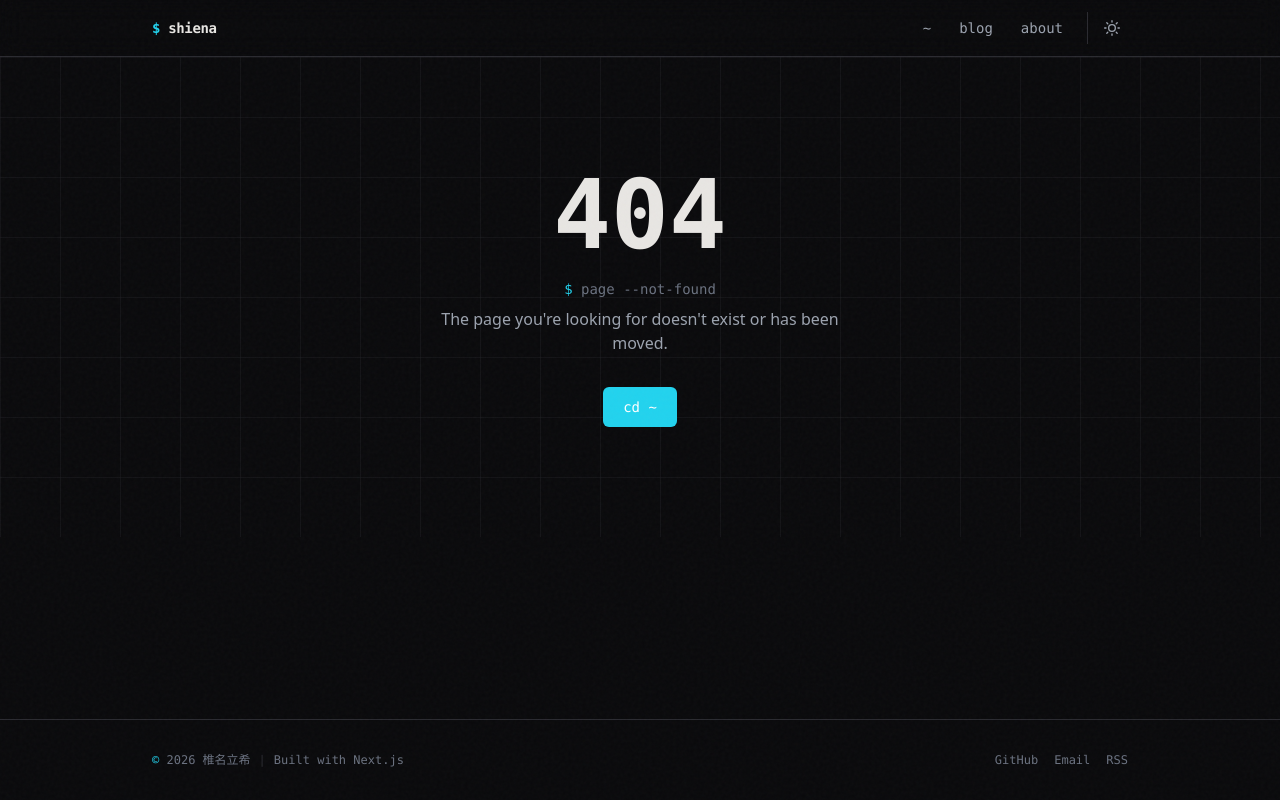
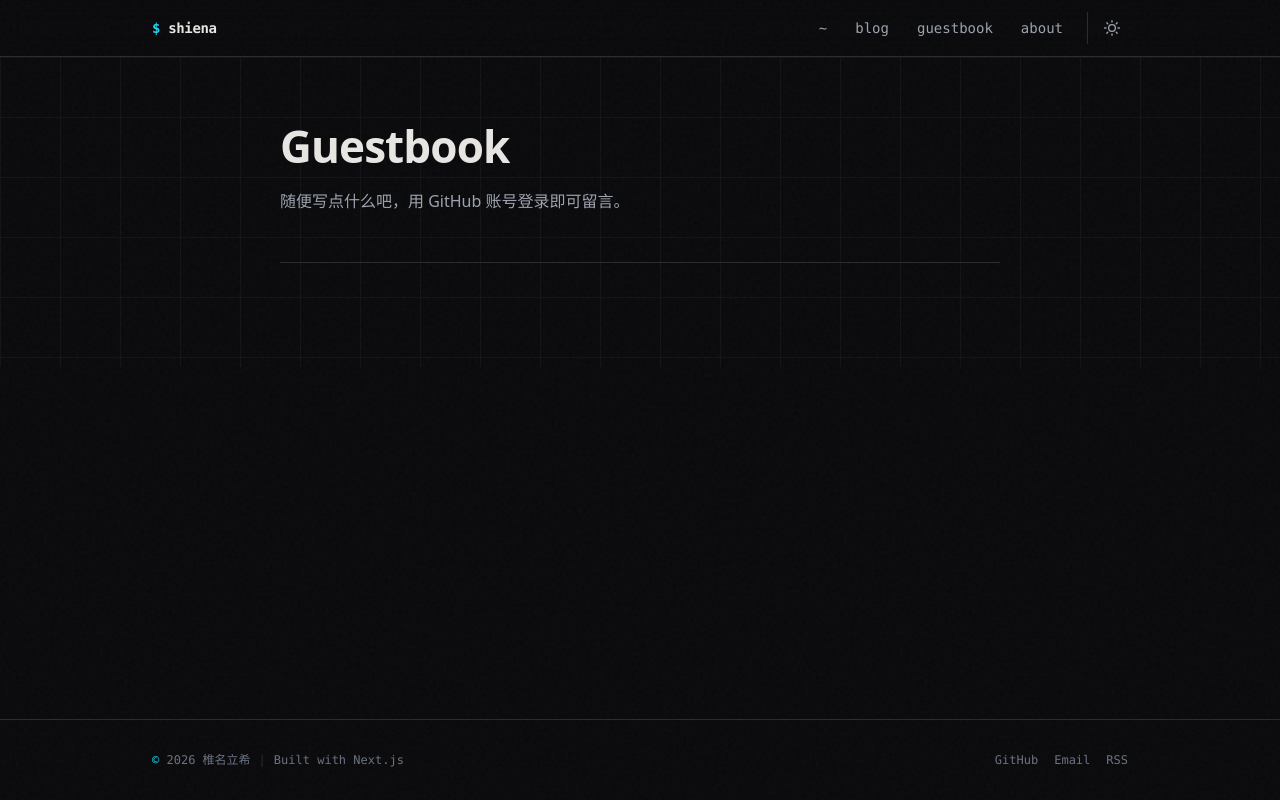
Before and after one commit to Pixel-114514/Pixel-114514.github.io, a Next.js app: page /guestbook in a window 1280 px wide. Before the commit this address had no page. Built offline with nearby package versions, Linux system fonts and the light colour scheme.

Commit message:
Add guestbook page and custom giscus theme
- New /guestbook page with comment section
- Add guestbook to navigation
- Custom giscus CSS theme matching site dark design

Co-Authored-By: Claude Opus 4.7 <noreply@anthropic.com>

```diff
--- /dev/null
+++ b/public/giscus-theme.css
@@ -0,0 +1,51 @@
+/* Giscus custom theme — matches site design system */
+:root {
+  --color-primary: #22d3ee;
+  --color-primary-hover: #06b6d4;
+  --color-bg-primary: #0a0a0c;
+  --color-bg-secondary: #111114;
+  --color-bg-tertiary: #1a1a1f;
+  --color-border: #2a2a30;
+  --color-text-primary: #e8e6e3;
+  --color-text-secondary: #9ca3af;
+  --color-text-tertiary: #6b7280;
+}
+
+/* Base */
+body, .giscus {
+  background: transparent !important;
+}
+
+/* Comment input area */
+.giscus .giscus-frame {
+  border: none !important;
+}
+
+/* Reactions */
+.giscus .reaction-btn {
+  border-radius: 6px !important;
+}
+
+/* Links */
+a {
+  color: var(--color-primary) !important;
+}
+
+a:hover {
+  color: var(--color-primary-hover) !important;
+}
+
+/* Code */
+code {
+  background: var(--color-bg-tertiary) !important;
+  border: 1px solid var(--color-border) !important;
+  border-radius: 4px !important;
+  padding: 0.15em 0.4em !important;
+  font-size: 0.875em !important;
+}
+
+pre {
+  background: var(--color-bg-secondary) !important;
+  border: 1px solid var(--color-border) !important;
+  border-radius: 8px !important;
+}
--- /dev/null
+++ b/src/app/guestbook/page.tsx
@@ -0,0 +1,31 @@
+import { buildPageMetadata } from '@/lib/seo';
+import { Comments } from '@/components/Comments';
+
+export const metadata = buildPageMetadata({
+  title: 'Guestbook',
+  description: 'Leave a message — comments powered by GitHub Discussions.',
+  path: '/guestbook/',
+});
+
+export default function GuestbookPage() {
+  return (
+    <div className="grid-bg">
+      <div className="max-w-3xl mx-auto px-6 py-16">
+        <div className="mb-12 opacity-0 animate-fade-in">
+          <h1 className="text-heading font-bold text-text-primary mb-4">
+            Guestbook
+          </h1>
+          <p className="text-text-secondary leading-relaxed">
+            随便写点什么吧，用 GitHub 账号登录即可留言。
+          </p>
+        </div>
+
+        <div className="border-t border-border mb-10" />
+
+        <div className="opacity-0 animate-fade-in stagger-2">
+          <Comments />
+        </div>
+      </div>
+    </div>
+  );
+}
--- a/src/components/Comments.tsx
+++ b/src/components/Comments.tsx
@@ -11,7 +11,8 @@ const GISCUS_CONFIG = {
   reactionsEnabled: '1',
   emitMetadata: '0',
   inputPosition: 'bottom' as const,
-  theme: 'preferred_color_scheme',
+  theme: 'custom',
+  themeUrl: 'https://11114002.xyz/giscus-theme.css',
   lang: 'zh-CN',
 };
 
@@ -20,7 +21,6 @@ export function Comments() {
 
   useEffect(() => {
     if (!ref.current) return;
-    // Skip if config is incomplete
     if (!GISCUS_CONFIG.repoId || !GISCUS_CONFIG.categoryId) return;
 
     const script = document.createElement('script');
@@ -36,6 +36,7 @@ export function Comments() {
     script.setAttribute('data-emit-metadata', GISCUS_CONFIG.emitMetadata);
     script.setAttribute('data-input-position', GISCUS_CONFIG.inputPosition);
     script.setAttribute('data-theme', GISCUS_CONFIG.theme);
+    script.setAttribute('data-theme-url', GISCUS_CONFIG.themeUrl);
     script.setAttribute('data-lang', GISCUS_CONFIG.lang);
 
     ref.current.innerHTML = '';
--- a/src/components/Header.tsx
+++ b/src/components/Header.tsx
@@ -8,6 +8,7 @@ import { useState } from 'react';
 const navItems = [
   { href: '/', label: '~' },
   { href: '/blog/', label: 'blog' },
+  { href: '/guestbook/', label: 'guestbook' },
   { href: '/about/', label: 'about' },
 ];
 
```
